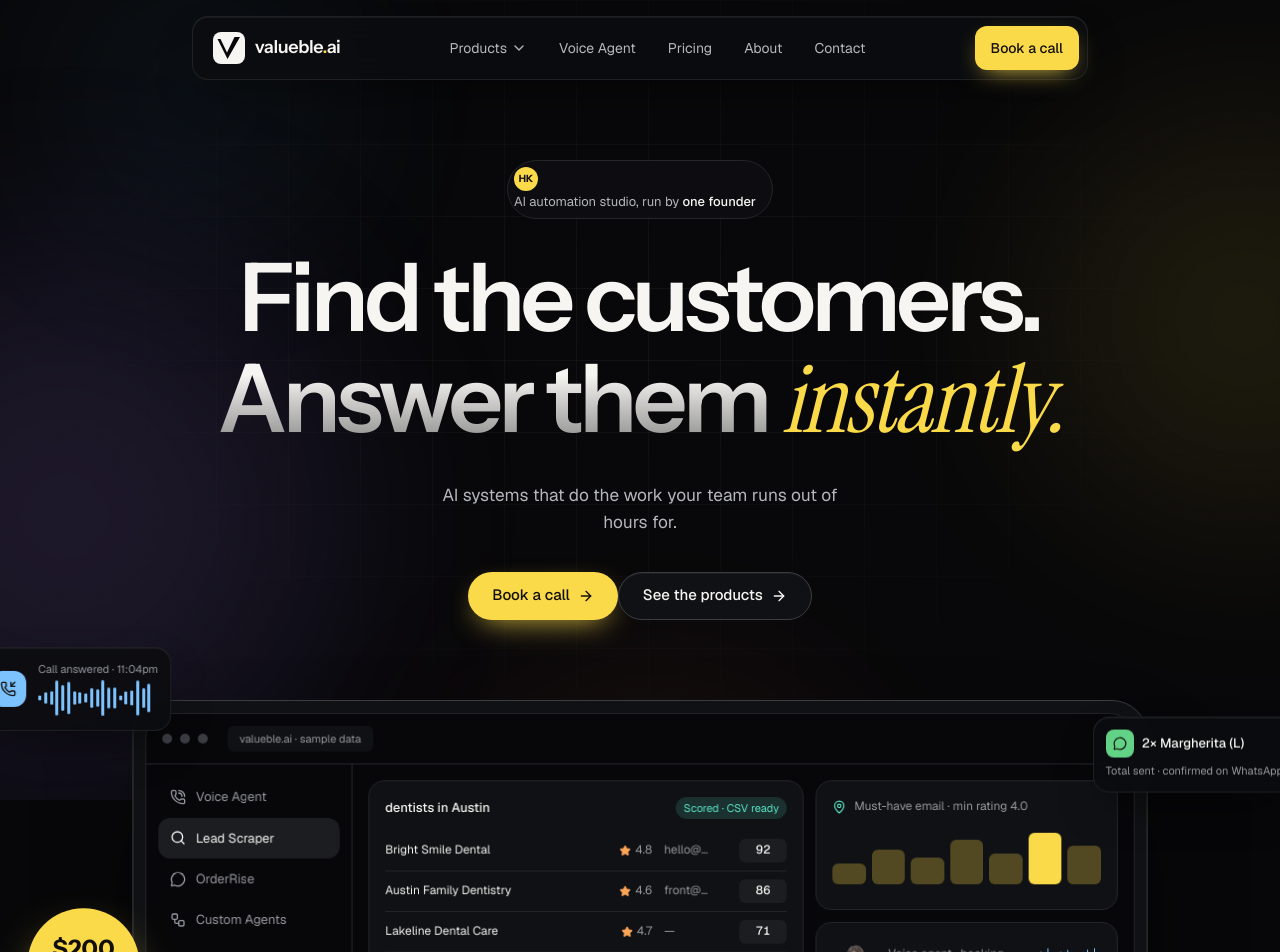
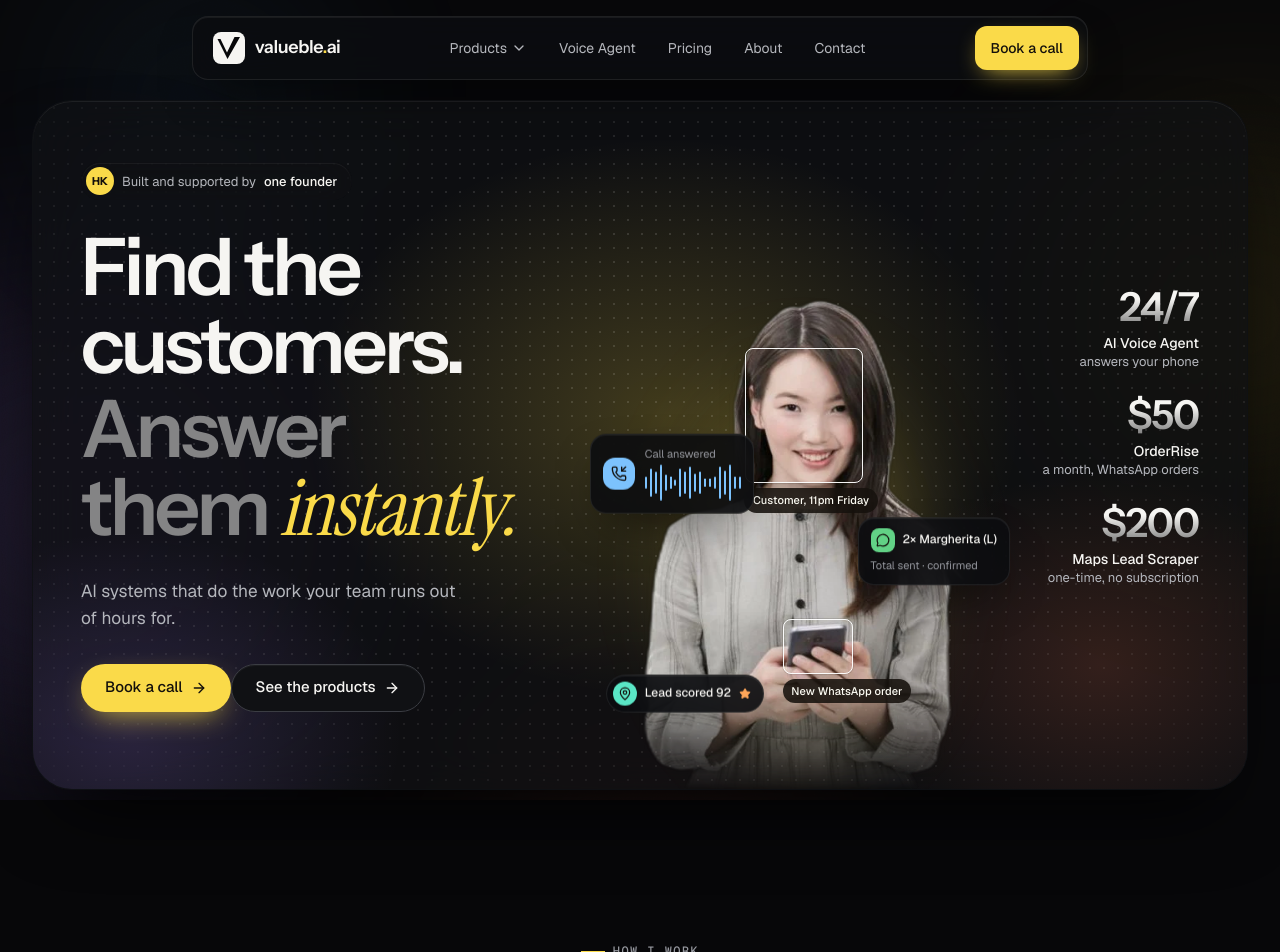
Before and after one commit to hamzakhalilbhatti-stack/valueble.ai, a Next.js app: page / in a window 1280 px wide. Shown: the top 952 px of the page. Built offline with nearby package versions, Linux system fonts and the light colour scheme.

Commit message:
Restore QClay-style hero object on the dark theme

```diff
--- a/src/components/hero-stage.tsx
+++ b/src/components/hero-stage.tsx
@@ -1,20 +1,25 @@
 import Image from "next/image";
-import { MapPin, MessageCircle, PhoneCall, PhoneIncoming, Search, Star, Workflow } from "lucide-react";
+import Link from "next/link";
+import { MapPin, MessageCircle, PhoneIncoming, Star } from "lucide-react";
 import { ScrollScene } from "@/components/motion";
 import { Waveform } from "@/components/product/voice-demo";
 import { Button } from "@/components/ui";
 import { contact, site } from "@/lib/site";
 
 /**
- * Home hero (dark pass).
+ * Home hero (QClay-style composition, restored on the dark theme).
  *
- * Centred headline under a cone of light, lines sliding up out of a mask,
- * then a tilted "console" showing the products at work. ScrollScene
- * (mode "through") writes --p as the hero passes; the console straightens
- * from 24 degrees to flat and the side widgets drift outward at different depths.
+ * A framed glass "window" with one hero object: a real photo of a customer
+ * on her phone, cut out, annotated with scan boxes that show what
+ * valueble.ai does with that moment. Inside the frame: the dark pass's cone
+ * of light, a fine dot grid, and a warm yellow glow behind the photo.
  *
- * Everything in the console is sample UI for illustration (labelled), built
- * from the same facts as the product pages. No metrics, no client names.
+ * Scroll: ScrollScene writes --p (0→1) as the hero leaves the viewport.
+ * The photo pushes in, the copy lifts away faster than the page, and the
+ * floating product chips fan out at different depths. Transform/opacity only.
+ *
+ * Every number on the right rail is a real fact from the offers (prices,
+ * hours), not a performance claim. The photo is a stock model, not a client.
  */
 export function HeroStage() {
   const [first, ...rest] = site.headline.split(". ");
@@ -24,38 +29,42 @@
   const secondTail = second.slice(lastSpace + 1);
 
   return (
-    <section id="top" className="relative isolate -mt-[4.25rem] overflow-hidden pt-[4.25rem] md:-mt-20 md:pt-20" data-od-id="home-hero">
+    <ScrollScene as="section" mode="exit" id="top" className="relative pt-3 md:pt-5" data-od-id="home-hero">
+      <div className="container-site !max-w-[84rem]">
+        <div className="hero-frame dot-grid [transform:scale(calc(1_-_var(--p,0)*0.05))] [transform-origin:50%_0]">
+          {/* Light inside the frame: beam from the top + warm accent washes */}
           <div aria-hidden className="spotlight" />
-      <div aria-hidden className="grid-fade" />
+          <div
+            aria-hidden
+            className="absolute inset-0 -z-10 bg-[radial-gradient(42%_58%_at_52%_46%,color-mix(in_oklab,var(--accent)_22%,transparent),transparent_70%),radial-gradient(30%_40%_at_88%_82%,color-mix(in_oklab,var(--coral)_16%,transparent),transparent_70%),radial-gradient(32%_42%_at_8%_92%,color-mix(in_oklab,var(--violet)_18%,transparent),transparent_70%)]"
+          />
 
-      <div className="container-site relative pt-14 text-center md:pt-20">
-        <p className="word-in mx-auto inline-flex items-center gap-2 rounded-full border border-rule bg-ink-2/70 py-1.5 pl-1.5 pr-4 text-[0.8125rem] text-mute backdrop-blur">
-          <span style={{ ["--i" as string]: 0 }} className="inline-flex items-center gap-2">
-            <span aria-hidden className="grid size-6 place-items-center rounded-full bg-accent font-display text-[0.625rem] font-bold text-on-accent">
+          <div className="grid gap-8 px-5 pb-0 pt-8 md:px-10 md:pt-12 lg:min-h-[min(46rem,calc(100svh-7rem))] lg:grid-cols-[1.3fr_0.85fr_0.5fr] lg:items-end lg:gap-4 lg:px-12">
+            {/* Copy */}
+            <div className="relative z-10 self-center lg:pb-16 [transform:translate3d(0,calc(var(--p,0)*-90px),0)] [opacity:calc(1_-_var(--p,0)*1.4)]">
+              <p className="glass inline-flex items-center gap-2 rounded-full py-1 pl-1 pr-3.5 text-[0.8125rem] text-mute shadow-[var(--shadow-card)]">
+                <span aria-hidden className="grid size-7 place-items-center rounded-full bg-accent font-display text-[0.6875rem] font-bold text-on-accent">
                   HK
                 </span>
-            AI automation studio, run by <span className="font-medium text-paper">one founder</span>
-          </span>
+                Built and supported by <span className="font-medium text-paper">one founder</span>
               </p>
-
-        <h1 className="mx-auto mt-8 max-w-[15ch] text-[clamp(2.75rem,7.4vw,6rem)] font-semibold leading-[0.98] tracking-[-0.045em]">
+              <h1 className="mt-7 text-hero">
                 <span className="line-mask">
                   <span style={{ ["--i" as string]: 0 }} className="text-paper">
                     {first}.
                   </span>
-          </span>
+                </span>{" "}
                 <span className="line-mask">
                   <span style={{ ["--i" as string]: 1 }}>
-              <span className="text-sheen">{secondLead}</span> <span className="serif-flair text-accent">{secondTail}.</span>
+                    <span className="tone-2">{secondLead}</span>{" "}
+                    <span className="serif-flair pr-1 text-accent">{secondTail}.</span>
                   </span>
                 </span>
               </h1>
-
-        <p className="word-in mx-auto mt-7 max-w-[40ch] text-sub text-mute">
+              <p className="word-in mt-6 max-w-[34ch] text-sub text-mute">
                 <span style={{ ["--i" as string]: 4 }}>{site.tagline}</span>
               </p>
-
-        <div className="word-in mt-9 flex justify-center">
+              <div className="word-in mt-8">
                 <span style={{ ["--i" as string]: 5 }} className="flex flex-col gap-3 sm:flex-row">
                   <Button href={contact.bookingGeneral} data-od-id="hero-book-call">
                     Book a call
@@ -67,131 +76,84 @@
               </div>
             </div>
 
-      {/* Tilted console */}
-      <ScrollScene mode="through" className="tilt-stage relative mt-14 pb-6 md:mt-20">
-        <div className="container-site !max-w-[68rem]">
-          <div className="relative">
-            <div aria-hidden className="absolute -left-2 top-[6%] z-20 hidden md:block xl:-left-24 [transform:translate3d(calc(var(--p,0)*-60px),calc(var(--p,0)*-80px),0)]">
-              <div className="float-a nav-pill flex items-center gap-3 rounded-2xl p-3">
-                <span className="grid size-9 place-items-center rounded-xl bg-voice text-on-accent">
+            {/* Hero object */}
+            <div className="relative mx-auto w-full max-w-[22rem] self-end sm:max-w-[26rem] lg:max-w-none">
+              <div aria-hidden className="absolute inset-x-[8%] bottom-0 top-[12%] -z-10 rounded-full bg-[radial-gradient(closest-side,color-mix(in_oklab,var(--accent)_45%,transparent),transparent)] blur-2xl" />
+              <div className="relative [transform:translate3d(0,calc(var(--p,0)*40px),0)_scale(calc(1_+_var(--p,0)*0.12))] [transform-origin:50%_100%]">
+                <Image
+                  src="/images/hero-caller.webp"
+                  width={417}
+                  height={600}
+                  priority
+                  sizes="(min-width: 1024px) 420px, 80vw"
+                  alt="A smiling customer holding her phone, about to place an order"
+                  className="h-auto w-full [mask-image:linear-gradient(to_bottom,#000_78%,transparent)]"
+                />
+                {/* Scan annotations (decorative; the copy says the same thing) */}
+                <div aria-hidden className="scan-box left-[44%] top-[66%] h-[11%] w-[20%]">
+                  <span>New WhatsApp order</span>
+                </div>
+                <div aria-hidden className="scan-box left-[33%] top-[12%] h-[27%] w-[34%] max-sm:hidden">
+                  <span>Customer, 11pm Friday</span>
+                </div>
+
+                {/* Floating product chips at different depths */}
+                <div aria-hidden className="absolute -left-4 top-[30%] sm:-left-10 [transform:translate3d(calc(var(--p,0)*-70px),calc(var(--p,0)*-30px),0)]">
+                  <div className="float-a nav-pill flex items-center gap-2.5 rounded-2xl px-3 py-2.5">
+                    <span className="grid size-8 place-items-center rounded-xl bg-voice text-on-accent">
                       <PhoneIncoming className="size-4" />
                     </span>
-                <span className="text-left">
-                  <span className="block text-[0.6875rem] text-faint">Call answered · 11:04pm</span>
-                  <Waveform className="h-5 w-28" />
+                    <span>
+                      <span className="block text-[0.6875rem] text-faint">Call answered</span>
+                      <Waveform className="h-5 w-24" />
                     </span>
                   </div>
                 </div>
-            <div aria-hidden className="absolute -right-2 top-[20%] z-20 hidden md:block xl:-right-20 [transform:translate3d(calc(var(--p,0)*70px),calc(var(--p,0)*-50px),0)]">
-              <div className="float-b nav-pill rounded-2xl p-3 text-left">
-                <span className="flex items-center gap-2 text-[0.8125rem] font-medium text-paper">
-                  <span className="grid size-7 place-items-center rounded-lg bg-wa text-on-accent">
+                <div aria-hidden className="absolute -right-3 top-[46%] sm:-right-8 [transform:translate3d(calc(var(--p,0)*80px),calc(var(--p,0)*-20px),0)]">
+                  <div className="float-b nav-pill rounded-2xl px-3 py-2.5">
+                    <span className="flex items-center gap-2 text-[0.75rem] font-medium text-paper">
+                      <span className="grid size-6 place-items-center rounded-lg bg-wa text-on-accent">
                         <MessageCircle className="size-3.5" />
                       </span>
                       2× Margherita (L)
                     </span>
-                <span className="mt-1 block text-[0.6875rem] text-faint">Total sent · confirmed on WhatsApp</span>
+                    <span className="mt-1 block text-[0.6875rem] text-faint">Total sent · confirmed</span>
                   </div>
                 </div>
-            <div aria-hidden className="absolute -left-4 bottom-[14%] z-20 hidden lg:block xl:-left-16 [transform:translate3d(calc(var(--p,0)*-40px),calc(var(--p,0)*40px),0)]">
-              <div className="float-c grid size-28 place-items-center rounded-full bg-accent text-center text-on-accent shadow-[0_20px_50px_-18px_var(--accent)]">
-                <span>
-                  <span className="block font-display text-2xl font-bold leading-none">$200</span>
-                  <span className="mt-1 block text-[0.6875rem] font-medium leading-tight">
-                    one-time
-                    <br />
-                    scraper
+                <div aria-hidden className="absolute bottom-[14%] -left-2 sm:-left-6 [transform:translate3d(calc(var(--p,0)*-50px),calc(var(--p,0)*30px),0)]">
+                  <div className="float-c nav-pill flex items-center gap-2 rounded-full py-1.5 pl-1.5 pr-3 text-[0.75rem]">
+                    <span className="grid size-6 place-items-center rounded-full bg-scan text-on-accent">
+                      <MapPin className="size-3.5" />
                     </span>
-                </span>
+                    <span className="font-medium text-paper">Lead scored 92</span>
+                    <Star className="size-3 fill-warm text-warm" />
+                  </div>
+                </div>
               </div>
             </div>
 
-            <div className="tilt-screen relative z-10 rounded-[1.75rem] border border-rule-strong bg-ink-2 p-2 shadow-[0_60px_120px_-40px_oklch(0_0_0/0.9)] md:rounded-[2.25rem] md:p-3">
-              <Console />
-            </div>
-            <div aria-hidden className="absolute inset-x-[10%] -bottom-10 -z-10 h-40 rounded-full bg-accent/15 blur-3xl" />
-          </div>
-        </div>
-      </ScrollScene>
-    </section>
-  );
-}
-
-const NAV = [
-  { Icon: PhoneCall, t: "Voice Agent", on: false },
-  { Icon: Search, t: "Lead Scraper", on: true },
-  { Icon: MessageCircle, t: "OrderRise", on: false },
-  { Icon: Workflow, t: "Custom Agents", on: false },
-];
-const LEADS = [
-  { n: "Bright Smile Dental", r: "4.8", e: "hello@…", s: 92 },
-  { n: "Austin Family Dentistry", r: "4.6", e: "front@…", s: 86 },
-  { n: "Lakeline Dental Care", r: "4.7", e: "—", s: 71 },
-  { n: "Eastside Smiles", r: "4.4", e: "info@…", s: 64 },
-];
-const BARS = [38, 62, 48, 80, 56, 92, 70];
-
-/** Static console mock with sample data (demo names, not clients). */
-function Console() {
-  return (
-    <div className="overflow-hidden rounded-[1.25rem] border border-rule bg-ink text-left md:rounded-[1.6rem]">
-      <p className="sr-only">Illustration: valueble.ai products running side by side, with sample data.</p>
-      <div aria-hidden className="flex items-center gap-2 border-b border-rule px-4 py-3">
-        <span className="size-2.5 rounded-full bg-rule-strong" />
-        <span className="size-2.5 rounded-full bg-rule-strong" />
-        <span className="size-2.5 rounded-full bg-rule-strong" />
-        <span className="ml-3 rounded-md bg-ink-2 px-3 py-1 text-[0.6875rem] text-faint">valueble.ai · sample data</span>
-      </div>
-      <div aria-hidden className="grid md:grid-cols-[13rem_1fr]">
-        <ul className="hidden border-r border-rule p-3 md:block">
-          {NAV.map(({ Icon, t, on }) => (
-            <li key={t} className={`flex items-center gap-2.5 rounded-xl px-3 py-2.5 text-[0.8125rem] ${on ? "bg-ink-3 text-paper" : "text-faint"}`}>
-              <Icon className="size-4" /> {t}
-            </li>
-          ))}
-        </ul>
-        <div className="grid gap-3 p-3 md:p-4 lg:grid-cols-[1.5fr_1fr]">
-          <div className="rounded-2xl border border-rule bg-ink-2 p-4">
-            <div className="flex items-center justify-between gap-3">
-              <p className="text-[0.8125rem] font-medium text-paper">dentists in Austin</p>
-              <span className="rounded-full bg-scan/15 px-2 py-0.5 text-[0.6875rem] text-scan">Scored · CSV ready</span>
-            </div>
-            <ul className="mt-3 divide-y divide-rule">
-              {LEADS.map((l) => (
-                <li key={l.n} className="grid grid-cols-[1fr_auto_auto] items-center gap-3 py-2 text-[0.75rem] sm:grid-cols-[1fr_auto_4rem_auto]">
-                  <span className="truncate text-paper">{l.n}</span>
-                  <span className="flex items-center gap-1 text-faint">
-                    <Star className="size-3 fill-warm text-warm" />
-                    {l.r}
-                  </span>
-                  <span className="hidden text-faint sm:block">{l.e}</span>
-                  <span className="w-12 rounded-md bg-ink-3 py-0.5 text-center font-medium tabular-nums text-paper">{l.s}</span>
+            {/* Fact rail — real prices and hours only */}
+            <ul
+              aria-label="Prices at a glance"
+              className="relative z-10 grid grid-cols-3 gap-2 pb-6 lg:grid-cols-1 lg:gap-6 lg:self-center lg:pb-16 [transform:translate3d(0,calc(var(--p,0)*-60px),0)]"
+            >
+              {[
+                { v: "24/7", k: "AI Voice Agent", d: "answers your phone", href: "/voice-agent" },
+                { v: "$50", k: "OrderRise", d: "a month, WhatsApp orders", href: "/orderrise" },
+                { v: "$200", k: "Maps Lead Scraper", d: "one-time, no subscription", href: "/maps-lead-scraper" },
+              ].map((f) => (
+                <li key={f.k} className="lg:text-right">
+                  <Link href={f.href} className="group block rounded-2xl p-2 transition-colors hover:bg-ink-3/70 lg:p-0 lg:hover:bg-transparent">
+                    <span className="text-sheen block font-display text-[1.75rem] font-semibold leading-none tracking-[-0.03em] md:text-[2.5rem]">{f.v}</span>
+                    <span className="mt-1.5 block text-[0.75rem] font-medium text-paper underline-offset-4 group-hover:underline md:text-sm">{f.k}</span>
+                    <span className="block text-[0.6875rem] leading-snug text-mute md:text-[0.8125rem]">{f.d}</span>
+                  </Link>
                 </li>
               ))}
             </ul>
           </div>
-          <div className="grid gap-3">
-            <div className="rounded-2xl border border-rule bg-ink-2 p-4">
-              <p className="flex items-center gap-2 text-[0.75rem] text-faint">
-                <MapPin className="size-3.5 text-scan" /> Must-have email · min rating 4.0
-              </p>
-              <div className="mt-3 flex h-14 items-end gap-1.5">
-                {BARS.map((h, i) => (
-                  <span key={i} className="block flex-1 rounded-md bg-accent" style={{ height: `${h}%`, opacity: i === 5 ? 1 : 0.28 }} />
-                ))}
         </div>
       </div>
-            <div className="flex items-center gap-3 rounded-2xl border border-rule bg-ink-2 p-4">
-              <Image src="/images/hero-caller.webp" width={417} height={600} alt="" className="size-11 shrink-0 rounded-full object-cover object-top" />
-              <span className="min-w-0 flex-1">
-                <span className="block text-[0.75rem] text-faint">Voice agent · booking</span>
-                <span className="block truncate text-[0.8125rem] text-paper">“Thursday at 4 works. Booked.”</span>
-              </span>
-              <Waveform className="h-6 w-16 shrink-0" />
-            </div>
-          </div>
-        </div>
-      </div>
-    </div>
+    </ScrollScene>
   );
 }
```
Also changed, not shown: 1 other file (tests, documents, lock files or other folders). Lines whose indentation alone changed are shown as unchanged.
